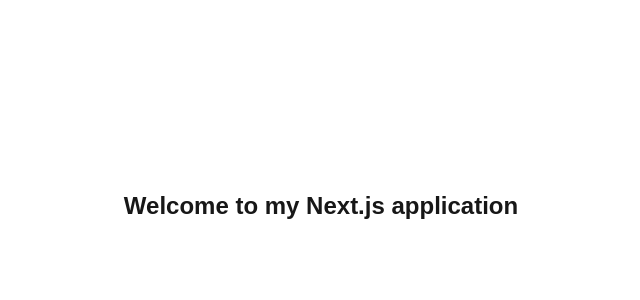
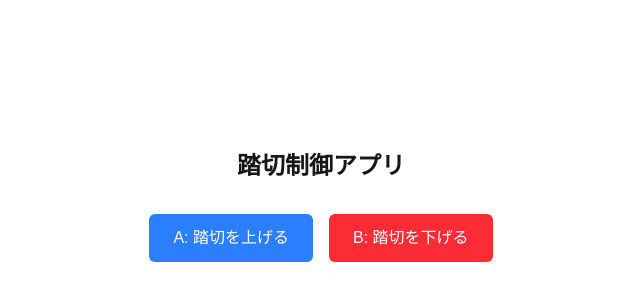
Before and after one commit to iwasan0114/vibe-coding-test, a Next.js app: page / in a window 1280 px wide. Shown: the part 194-494 px from the top of the page, without its empty margins (319-959 px from the left). Built offline with nearby package versions, Linux system fonts and the light colour scheme.

Commit message:
踏切上げ下げボタンの実装

```diff
--- /dev/null
+++ b/index.html
@@ -0,0 +1,67 @@
+<!DOCTYPE html>
+<html lang="ja">
+<head>
+  <meta charset="UTF-8">
+  <meta name="viewport" content="width=device-width, initial-scale=1.0">
+  <title>踏切制御アプリ</title>
+  <style>
+    body {
+      font-family: Arial, sans-serif;
+      display: flex;
+      flex-direction: column;
+      align-items: center;
+      justify-content: center;
+      min-height: 100vh;
+      margin: 0;
+      background-color: #f5f5f5;
+    }
+    h1 {
+      font-size: 24px;
+      font-weight: bold;
+      margin-bottom: 32px;
+    }
+    .button-container {
+      display: flex;
+      gap: 16px;
+    }
+    button {
+      padding: 12px 24px;
+      border: none;
+      border-radius: 4px;
+      color: white;
+      font-size: 16px;
+      cursor: pointer;
+      transition: background-color 0.2s;
+    }
+    .raise-button {
+      background-color: #3b82f6;
+    }
+    .raise-button:hover {
+      background-color: #2563eb;
+    }
+    .lower-button {
+      background-color: #ef4444;
+    }
+    .lower-button:hover {
+      background-color: #dc2626;
+    }
+  </style>
+</head>
+<body>
+  <h1>踏切制御アプリ</h1>
+  <div class="button-container">
+    <button class="raise-button" onclick="raiseGate()">A: 踏切を上げる</button>
+    <button class="lower-button" onclick="lowerGate()">B: 踏切を下げる</button>
+  </div>
+
+  <script>
+    function raiseGate() {
+      alert("踏切を上げる");
+    }
+
+    function lowerGate() {
+      alert("踏切を下げる");
+    }
+  </script>
+</body>
+</html>
--- a/src/app/page.tsx
+++ b/src/app/page.tsx
@@ -1,7 +1,31 @@
+"use client";
+
 export default function Home() {
+  const handleRaiseGate = () => {
+    alert("踏切を上げる");
+  };
+
+  const handleLowerGate = () => {
+    alert("踏切を下げる");
+  };
+
   return (
-    <div className="flex items-center justify-center min-h-screen">
-      <h1 className="text-2xl font-bold">Welcome to my Next.js application</h1>
+    <div className="flex flex-col items-center justify-center min-h-screen gap-8">
+      <h1 className="text-2xl font-bold">踏切制御アプリ</h1>
+      <div className="flex gap-4">
+        <button
+          className="px-6 py-3 text-white bg-blue-500 rounded-md hover:bg-blue-600"
+          onClick={handleRaiseGate}
+        >
+          A: 踏切を上げる
+        </button>
+        <button
+          className="px-6 py-3 text-white bg-red-500 rounded-md hover:bg-red-600"
+          onClick={handleLowerGate}
+        >
+          B: 踏切を下げる
+        </button>
+      </div>
     </div>
   );
 }
```
Also changed, not shown: 1 other file (tests, documents, lock files or other folders).
